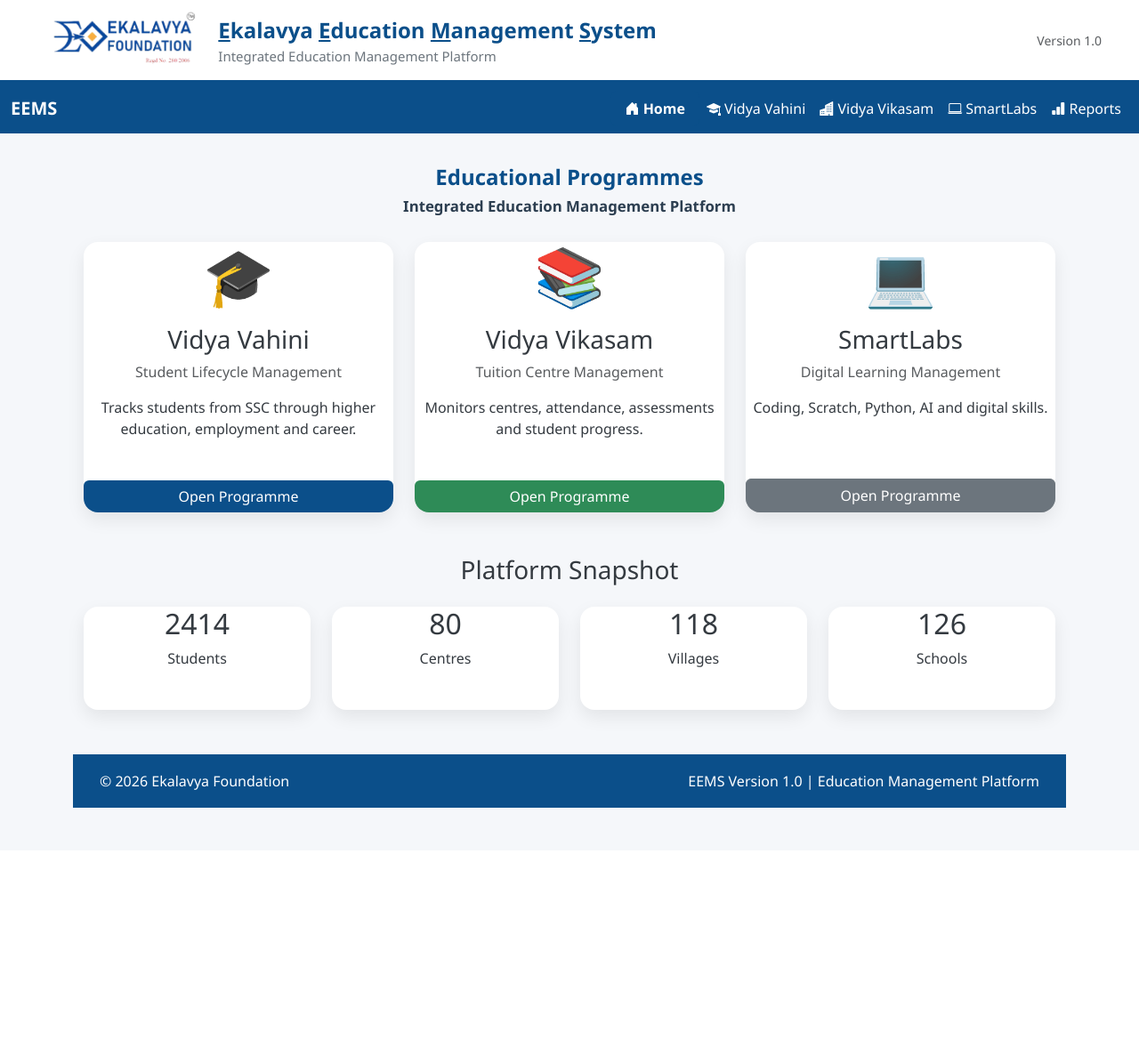
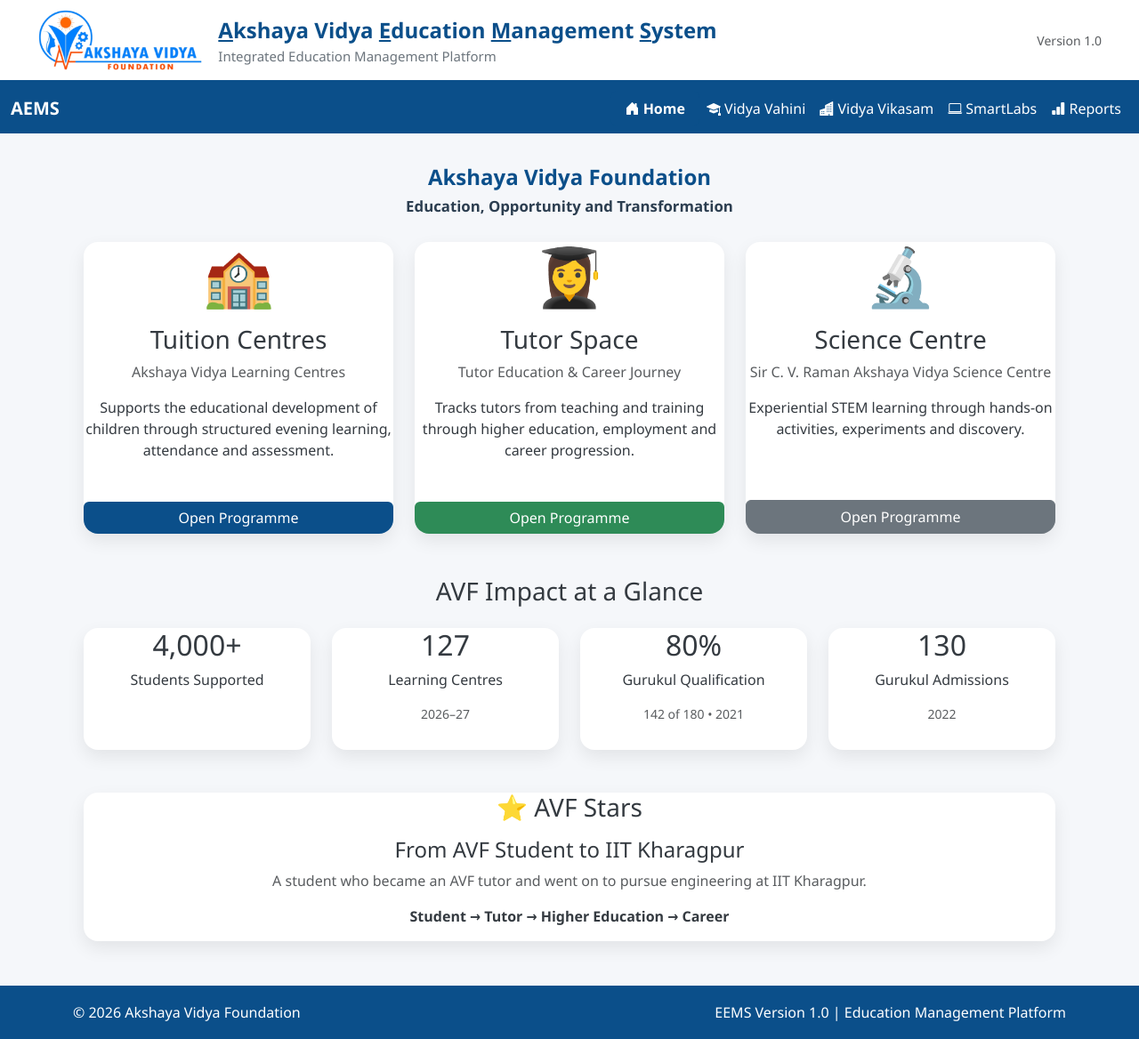
Before and after one commit to tumulururamesh/eems, a Flask app: page /dashboard in a window 1280 px wide. Shown: the whole page at 89% size. Before the commit the page ends 908 px from the top, so only its background shows below. Run offline with Flask 3, Linux system fonts and the light colour scheme.

Commit message:
AVF: Add branding and impact dashboard

```diff
--- a/templates/base.html
+++ b/templates/base.html
@@ -44,9 +44,9 @@
             <div class="col-lg-2 col-md-3 col-sm-12 text-center text-md-start">
 
                 <img src="{{ url_for('static',
-                    filename='images/ekalavya_logo.png') }}"
+                    filename='images/avf_logo.png') }}"
                     class="logo"
-                    alt="Ekalavya Foundation">
+                    alt="Akshaya Vidya Foundation">
 
             </div>
 
@@ -56,12 +56,10 @@
 
 
                 <div class="application-name">
-
-                    <span class="initial">E</span>kalavya
+                    <span class="initial">A</span>kshaya Vidya
                     <span class="initial">E</span>ducation
                     <span class="initial">M</span>anagement
                     <span class="initial">S</span>ystem
-
                 </div>
 
                 <div class="application-subtitle">
@@ -99,7 +97,7 @@
     <div class="container-fluid">
 
         <a class="navbar-brand fw-bold" href="/">
-            EEMS
+            AEMS
         </a>
 
         <button class="navbar-toggler"
@@ -194,7 +192,7 @@
 
             <div class="col-md-6 text-md-start">
 
-                © 2026 Ekalavya Foundation
+                © 2026 Akshaya Vidya Foundation
 
             </div>
 
--- a/templates/platform/home.html
+++ b/templates/platform/home.html
@@ -1,38 +1,36 @@
-
-
-
 {% extends "base.html" %}
 
 {% block page_title %}
-
 {% endblock %}
-
 
 {% block content %}
 
-
 <div class="container-fluid">
 
-
     <!-- ========================================= -->
-    <!-- Educational Programmes -->
+    <!-- AVF Welcome -->
     <!-- ========================================= -->
 
     <div class="programme-header">
 
         <h2 class="programme-title">
-            Educational Programmes
+            Akshaya Vidya Foundation
         </h2>
 
         <h3 class="programme-subtitle">
-            Integrated Education Management Platform
+            Education, Opportunity and Transformation
         </h3>
 
     </div>
 
+
+    <!-- ========================================= -->
+    <!-- AVF Programmes -->
+    <!-- ========================================= -->
+
     <div class="row g-4 mb-5">
 
-        <!-- Vidya Vahini -->
+        <!-- Tuition Centres -->
 
         <div class="col-lg-4">
 
@@ -41,23 +39,22 @@
                 <div class="card-body text-center">
 
                     <div class="display-3 mb-3">
-                        🎓
+                        🏫
                     </div>
 
-                    <h3>Vidya Vahini</h3>
+                    <h3>Tuition Centres</h3>
 
                     <p class="text-muted">
-                        Student Lifecycle Management
+                        Akshaya Vidya Learning Centres
                     </p>
 
                     <p>
-
-                        Tracks students from SSC through
-                        higher education, employment and career.
-
+                        Supports the educational development of
+                        children through structured evening learning,
+                        attendance and assessment.
                     </p>
 
-                    <a href="/vidya-vahini"
+                    <a href="/vidya-vikasam"
                        class="btn btn-primary">
 
                         Open Programme
@@ -71,7 +68,7 @@
         </div>
 
 
-        <!-- Vidya Vikasam -->
+        <!-- Tutor Space -->
 
         <div class="col-lg-4">
 
@@ -80,23 +77,22 @@
                 <div class="card-body text-center">
 
                     <div class="display-3 mb-3">
-                        📚
+                        👩‍🎓
                     </div>
 
-                    <h3>Vidya Vikasam</h3>
+                    <h3>Tutor Space</h3>
 
                     <p class="text-muted">
-                        Tuition Centre Management
+                        Tutor Education & Career Journey
                     </p>
 
                     <p>
-
-                        Monitors centres, attendance,
-                        assessments and student progress.
-
+                        Tracks tutors from teaching and training
+                        through higher education, employment and
+                        career progression.
                     </p>
 
-                    <a href="/vidya-vikasam"
+                    <a href="/vidya-vahini"
                        class="btn btn-success">
 
                         Open Programme
@@ -110,7 +106,7 @@
         </div>
 
 
-        <!-- SmartLabs -->
+        <!-- Science Centre -->
 
         <div class="col-lg-4">
 
@@ -119,20 +115,18 @@
                 <div class="card-body text-center">
 
                     <div class="display-3 mb-3">
-                        💻
+                        🔬
                     </div>
 
-                    <h3>SmartLabs</h3>
+                    <h3>Science Centre</h3>
 
                     <p class="text-muted">
-                        Digital Learning Management
+                        Sir C. V. Raman Akshaya Vidya Science Centre
                     </p>
 
                     <p>
-
-                        Coding, Scratch, Python,
-                        AI and digital skills.
-
+                        Experiential STEM learning through
+                        hands-on activities, experiments and discovery.
                     </p>
 
                     <a href="/smartlabs"
@@ -150,20 +144,17 @@
 
     </div>
 
-
-
-
 <!-- ========================================= -->
-    <!-- Platform Snapshot -->
+<!-- AVF Impact at a Glance -->
 <!-- ========================================= -->
 
 <h3 class="text-center mb-4">
-
-        Platform Snapshot
-
+    AVF Impact at a Glance
 </h3>
 
 <div class="row g-4 mb-5">
+
+    <!-- Children -->
 
     <div class="col-md-3">
 
@@ -171,9 +162,9 @@
 
             <div class="card-body">
 
-                    <h2>2414</h2>
+                <h2>4,000+</h2>
 
-                    <p>Students</p>
+                <p>Students Supported</p>
 
             </div>
 
@@ -181,15 +172,22 @@
 
     </div>
 
+
+    <!-- Learning Centres -->
+
     <div class="col-md-3">
 
         <div class="dashboard-card text-center">
 
             <div class="card-body">
 
-                    <h2>80</h2>
+                <h2>127</h2>
 
-                    <p>Centres</p>
+                <p>Learning Centres</p>
+
+                <small class="text-muted">
+                    2026–27
+                </small>
 
             </div>
 
@@ -197,15 +195,22 @@
 
     </div>
 
+
+    <!-- Gurukul Qualification -->
+
     <div class="col-md-3">
 
         <div class="dashboard-card text-center">
 
             <div class="card-body">
 
-                    <h2>118</h2>
+                <h2>80%</h2>
 
-                    <p>Villages</p>
+                <p>Gurukul Qualification</p>
+
+                <small class="text-muted">
+                    142 of 180 • 2021
+                </small>
 
             </div>
 
@@ -213,15 +218,22 @@
 
     </div>
 
+
+    <!-- Gurukul Admissions -->
+
     <div class="col-md-3">
 
         <div class="dashboard-card text-center">
 
             <div class="card-body">
 
-                    <h2>126</h2>
+                <h2>130</h2>
 
-                    <p>Schools</p>
+                <p>Gurukul Admissions</p>
+
+                <small class="text-muted">
+                    2022
+                </small>
 
             </div>
 
@@ -231,7 +243,37 @@
 
 </div>
 
+    <!-- ========================================= -->
+    <!-- AVF Stars -->
+    <!-- ========================================= -->
 
+    <div class="dashboard-card mb-5">
 
+        <div class="card-body text-center">
+
+            <h3 class="mb-3">
+                ⭐ AVF Stars
+            </h3>
+
+            <h4>
+                From AVF Student to IIT Kharagpur
+            </h4>
+
+            <p class="text-muted">
+                A student who became an AVF tutor and went on
+                to pursue engineering at IIT Kharagpur.
+            </p>
+
+            <p>
+                <strong>
+                    Student → Tutor → Higher Education → Career
+                </strong>
+            </p>
+
+        </div>
+
+    </div>
+
+</div>
 
 {% endblock %}
```
Also changed, not shown: templates/auth/login.html (+8 -9 lines), static/images/avf_logo.png (added). Lines whose indentation alone changed are shown as unchanged.
